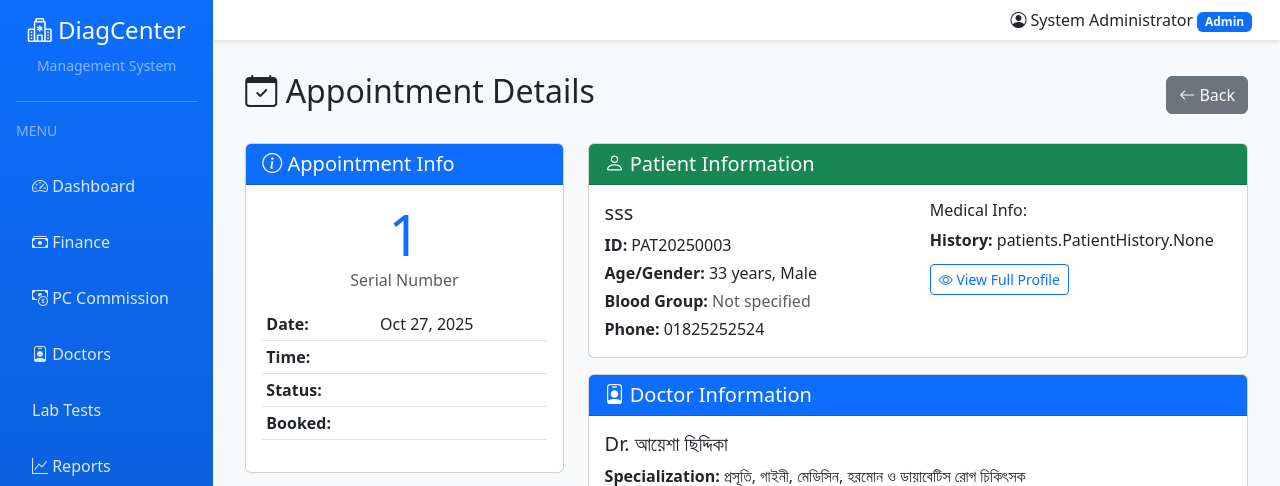
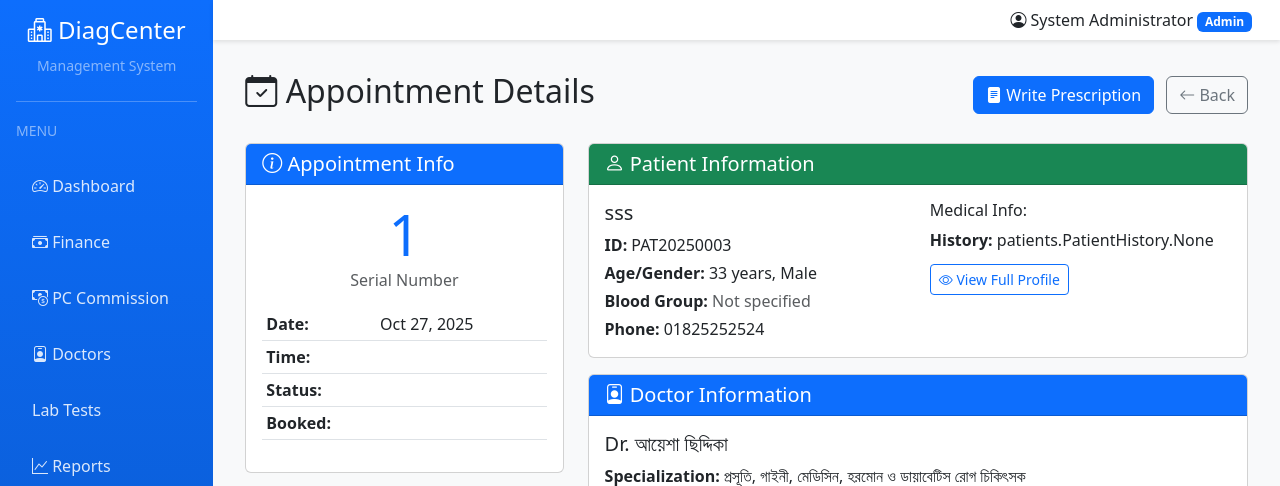
Before and after one commit to jhihihggggg/hosp, a Django app: page /appointments/2/ in a window 1280 px wide. Shown: the top 486 px of the page. Run offline with Django 5.2, Linux system fonts and the light colour scheme; a user stored in the database is signed in; data comes from the database, SQL or seed files in the repository; data that the repository does not hold is empty; some libraries are stand-ins or nearby versions.

Commit message:
Fix prescription writing feature for doctors
- Implemented complete prescription_create view with form handling
- Added prescription writing and editing functionality
- Doctors can now write prescriptions from appointment details
- Added prescription buttons in doctor dashboard queue
- Prescriptions can be printed directly from dashboard
- Hospital name included in prescription print template
- Added medicine formset for multiple medications
- Auto-generate prescription numbers (RX format)
- Show previous prescriptions for reference

```diff
--- a/appointments/views.py
+++ b/appointments/views.py
@@ -137,13 +137,97 @@ def display_monitor(request):
 
 @login_required
 def prescription_create(request, appointment_id):
-    """Create prescription"""
+    """Create or edit prescription - Doctors can write prescriptions"""
+    from .forms import PrescriptionForm, MedicineFormSet
+    from datetime import datetime
+
     appointment = get_object_or_404(Appointment, pk=appointment_id)
+
+    # Check if prescription already exists
+    try:
+        prescription = Prescription.objects.get(appointment=appointment)
+        is_edit = True
+    except Prescription.DoesNotExist:
+        prescription = None
+        is_edit = False
+
+    # Only doctor or admin can write prescriptions
+    if not (request.user.is_doctor or request.user.is_admin):
+        messages.error(request, 'Only doctors can write prescriptions!')
+        return redirect('appointments:appointment_detail', pk=appointment_id)
+
     if request.method == 'POST':
-        # TODO: Implement form handling
-        messages.success(request, 'Prescription created successfully!')
-        return redirect('appointments:appointment_detail', pk=appointment_id)
-    return render(request, 'appointments/prescription_create.html', {'appointment': appointment})
+        if prescription:
+            # Edit existing prescription
+            form = PrescriptionForm(request.POST, instance=prescription)
+        else:
+            # Create new prescription
+            form = PrescriptionForm(request.POST)
+
+        formset = MedicineFormSet(request.POST, instance=prescription if prescription else None)
+
+        if form.is_valid() and formset.is_valid():
+            # Save prescription
+            prescription = form.save(commit=False)
+            prescription.appointment = appointment
+            prescription.patient = appointment.patient
+            prescription.doctor = request.user
+
+            # Generate prescription number if new
+            if not prescription.prescription_number:
+                today = datetime.now()
+                prefix = f"RX{today.strftime('%Y%m%d')}"
+                last_prescription = Prescription.objects.filter(
+                    prescription_number__startswith=prefix
+                ).order_by('prescription_number').last()
+
+                if last_prescription:
+                    last_number = int(last_prescription.prescription_number[-4:])
+                    new_number = last_number + 1
+                else:
+                    new_number = 1
+
+                prescription.prescription_number = f"{prefix}{new_number:04d}"
+
+            prescription.save()
+
+            # Save medicines
+            medicines = formset.save(commit=False)
+            for medicine in medicines:
+                medicine.prescription = prescription
+                medicine.save()
+
+            # Delete removed medicines
+            for obj in formset.deleted_objects:
+                obj.delete()
+
+            messages.success(request, 'Prescription saved successfully! You can now print it.')
+            return redirect('appointments:prescription_detail', pk=prescription.pk)
+        else:
+            messages.error(request, 'Please correct the errors below.')
+    else:
+        if prescription:
+            form = PrescriptionForm(instance=prescription)
+            formset = MedicineFormSet(instance=prescription)
+        else:
+            form = PrescriptionForm()
+            formset = MedicineFormSet()
+
+    # Get previous prescriptions for reference
+    previous_prescriptions = Prescription.objects.filter(
+        patient=appointment.patient
+    ).exclude(pk=prescription.pk if prescription else None).order_by('-created_at')[:5]
+
+    context = {
+        'appointment': appointment,
+        'prescription': prescription,
+        'form': form,
+        'formset': formset,
+        'is_edit': is_edit,
+        'previous_prescriptions': previous_prescriptions,
+    }
+
+    return render(request, 'appointments/prescription_form.html', context)
 
 @login_required
 def prescription_detail(request, pk):
--- a/templates/appointments/appointment_detail.html
+++ b/templates/appointments/appointment_detail.html
@@ -6,17 +6,26 @@
 <div class="d-flex justify-content-between align-items-center mb-4">
     <h2><i class="bi bi-calendar-check"></i> Appointment Details</h2>
     <div>
+        {% if user.is_doctor or user.is_admin %}
+            {% if appointment.prescriptions.exists %}
+            <a href="{% url 'appointments:prescription_create' appointment.pk %}" class="btn btn-warning me-2">
+                <i class="bi bi-pencil-square"></i> Edit Prescription
+            </a>
+            <a href="{% url 'appointments:prescription_print' appointment.prescriptions.first.pk %}" class="btn btn-success me-2" target="_blank">
+                <i class="bi bi-printer-fill"></i> Print Prescription
+            </a>
+            {% else %}
+            <a href="{% url 'appointments:prescription_create' appointment.pk %}" class="btn btn-primary me-2">
+                <i class="bi bi-file-text-fill"></i> Write Prescription
+            </a>
+            {% endif %}
+        {% endif %}
         {% if appointment.status == 'waiting' %}
-        <a href="{% url 'appointments:appointment_edit' appointment.pk %}" class="btn btn-primary">
+        <a href="{% url 'appointments:appointment_edit' appointment.pk %}" class="btn btn-secondary me-2">
             <i class="bi bi-pencil"></i> Edit
         </a>
         {% endif %}
-        {% if appointment.status == 'completed' and not appointment.prescriptions.exists %}
-        <a href="{% url 'appointments:prescription_create' %}?appointment={{ appointment.pk }}" class="btn btn-success">
-            <i class="bi bi-file-text"></i> Write Prescription
-        </a>
-        {% endif %}
-        <a href="{% url 'appointments:appointment_list' %}" class="btn btn-secondary">
+        <a href="{% url 'appointments:appointment_list' %}" class="btn btn-outline-secondary">
             <i class="bi bi-arrow-left"></i> Back
         </a>
     </div>
```
Also changed, not shown: templates/accounts/doctor_dashboard.html (+15 -2 lines).
